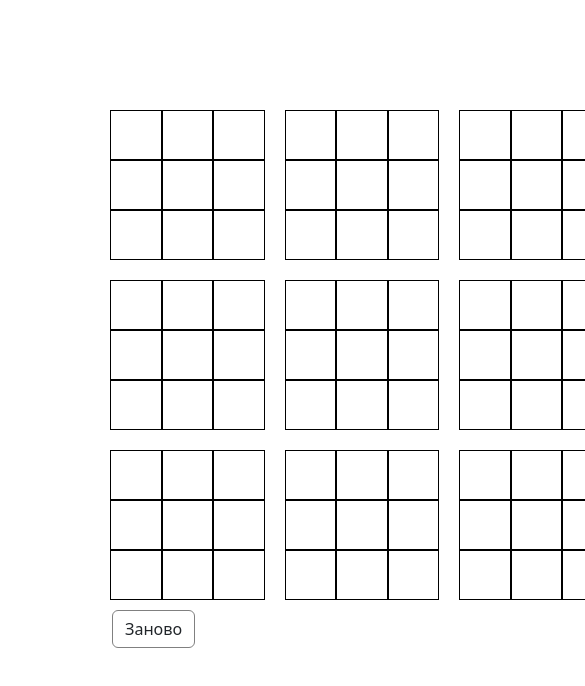
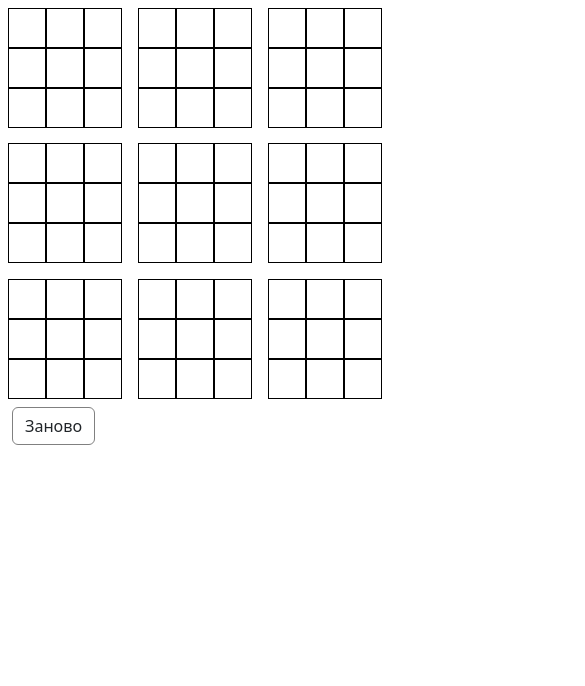
Before and after one commit to AazAlena/tic-tac-toe-play, a website: page public/index.html in a window 390 px wide. Shown: the top 686 px of the page, 585 px wide, since content can reach past the window. Drawn offline with nearby package versions, Linux system fonts and the light colour scheme.

Commit message:
adaptation for phone (not good...)

```diff
--- a/public/css/index.css
+++ b/public/css/index.css
@@ -1,12 +1,12 @@
 .field{
-    width: 50px;
-    height: 50px;
-    border: 1px solid black
+    height: 40px;
+    /* max-width: 40px; */
+    border: 1px solid black;
 }
 
 .cont{
-    margin: 10px;
-    width: 150px;
+    margin: 2%;
+    max-width: 150px;
 }
 
 .cont div{
@@ -14,8 +14,8 @@
 }
 
 .sing{
-    width: 48px;
-    height: 48px;
+    width: 99%;
+    height: 99%;
 }
 
 .btn{
--- a/public/index.html
+++ b/public/index.html
@@ -15,13 +15,13 @@
     <script src="js/index1.js" defer></script>
   </head>
 
-  <body class="container" style="margin: 100px">
+  <body class="container">
     <header>
 
     </header>
-    <main class="col" id="boss" style="width: 500px;">
+    <main class="col" id="boss">
       <div class="row">
-        <div class="col cont kv" id="00">
+        <div class="col cont" id="00">
             <div class="row">
                 <div class="field col" onclick="Click(event, 0,0,0,0)"></div>
                 <div class="field col" onclick="Click(event, 0,0,0,1)"></div>
```
